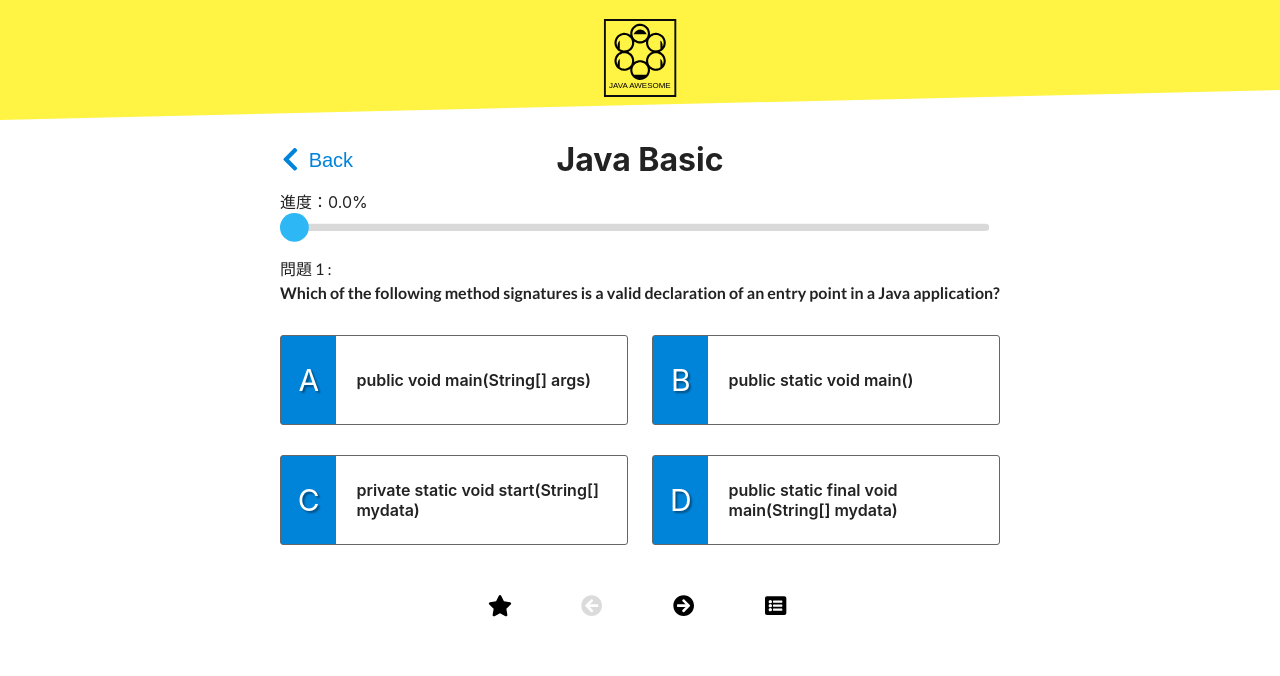
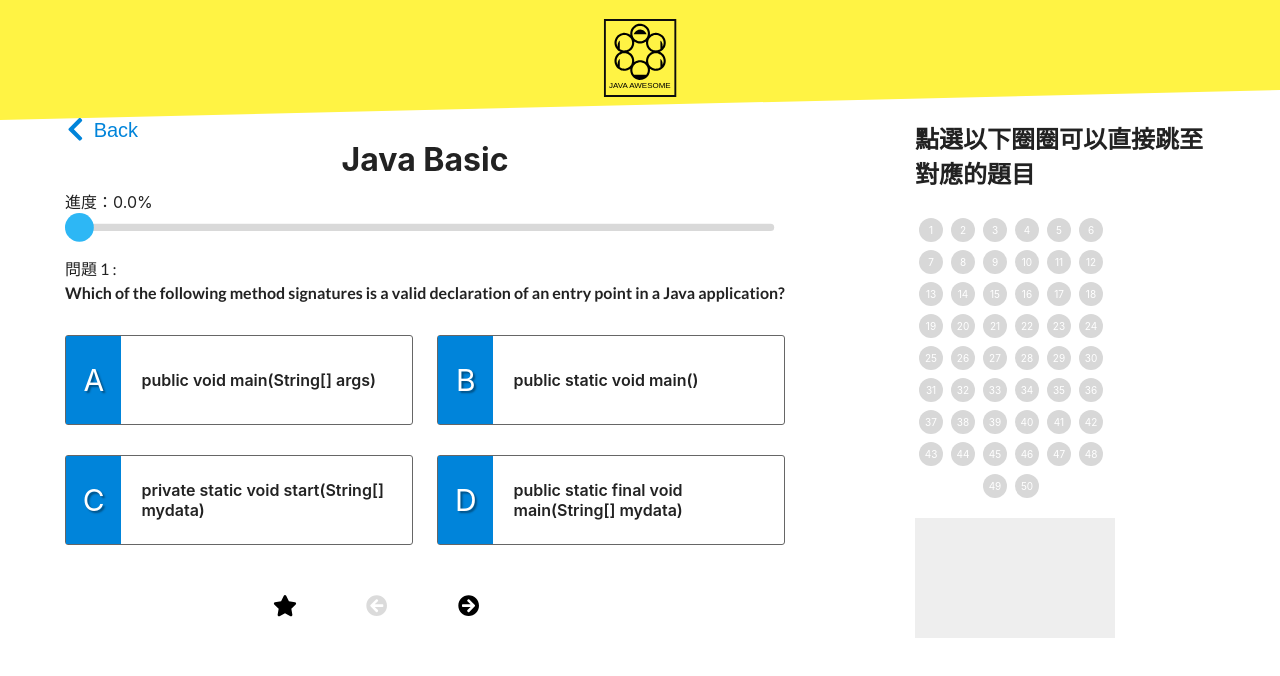
Before and after one commit to jamieku1130/Project-a, a React (Create React App) app: page /main/1 in a window 1280 px wide. Shown: the top 676 px of the page. Built offline with nearby package versions, Linux system fonts and the light colour scheme.

Commit message:
fixed ball list

```diff
--- a/src/App.css
+++ b/src/App.css
@@ -201,6 +201,10 @@ pre {
     /* color: orange; */
 }
 
+.ball-list-container {
+    display: none;
+}
+
 .list-container ul {
     list-style-type: none;
     padding: 0;
@@ -273,6 +277,8 @@ pre {
 .wrong {
     background-color: rgb(206, 63, 37);
 }
+
+
 
 /*  Landing page */
 
@@ -689,7 +695,7 @@ pre {
     }
 
     .main-section .return-icon {
-        top: 0px;
+        top: -20px;
     }
 
     .image-container {
@@ -779,13 +785,25 @@ pre {
 
     /* main page */
 
+    .desktop {
+        width: 100%;
+        display: flex;
+    }
+
+    .ball-list-container {
+        max-width: 300px;
+        margin: 0 auto;
+        display: block;
+    }
+
     .App-main-container {
         margin: 20px auto;
         width: 720px;
+        flex-shrink: 60%;
     }
 
     .main-section .return-icon {
-        top: 0px;
+        top: -30px;
     }
 
     .image-container {
@@ -811,6 +829,10 @@ pre {
 
     .progress-control {
         margin: 0 auto 30px auto;
+    }
+
+    .list-button button {
+        display: none;
     }
 
     .list-container button {
--- /dev/null
+++ b/src/ProjectA/Components/BallList/Ball/connect.js
@@ -0,0 +1,11 @@
+import { connect } from "react-redux";
+import { jumpToQuiz } from "../../../data/appState";
+
+const mapDispatchToProps = {
+  jumpToQuiz
+};
+
+export default connect(
+  null,
+  mapDispatchToProps
+);
--- /dev/null
+++ b/src/ProjectA/Components/BallList/Ball/index.js
@@ -0,0 +1,37 @@
+import React from "react";
+import connect from "./connect";
+import styled from "styled-components";
+
+const BallStyle = styled.div`
+  display: flex;
+  justify-content: center;
+  align-items: center;
+  width: 24px;
+  height: 24px;
+  margin-right: 8px;
+  margin-top: 8px;
+  border-radius: 50%;
+  color: white;
+  font-size: 10px;
+`;
+
+const Ball = ({ children, answerStatus, jumpToQuiz, handleMouseOver }) => {
+  const bgColor = answerStatus.isMarked
+    ? "#F5A623"
+    : answerStatus.scored
+    ? "#4a90e2"
+    : answerStatus.isAnswered
+    ? "#d0021b"
+    : "#d8d8d8";
+  return (
+    <BallStyle
+      style={{ backgroundColor: `${bgColor}` }}
+      onClick={() => jumpToQuiz(children)}
+      onMouseOver={() => handleMouseOver(children)}
+    >
+      {children + 1}
+    </BallStyle>
+  );
+};
+
+export default connect(Ball);
--- /dev/null
+++ b/src/ProjectA/Components/BallList/connect.js
@@ -0,0 +1,11 @@
+import { connect } from "react-redux";
+
+const mapStateToProps = state => ({
+  //   quizs: state.app.quizs,
+  quizs: state.app.quizs,
+  answerStatus: state.app.answerStatus,
+  index: state.app.index,
+  filter: state.visibilityFilter
+});
+
+export default connect(mapStateToProps);
--- /dev/null
+++ b/src/ProjectA/Components/BallList/index.js
@@ -0,0 +1,63 @@
+import React from "react";
+import connect from "./connect";
+import styled from "styled-components";
+import Ball from "./Ball";
+import { truncateWords } from "../Helper";
+
+const BallContainer = styled.div`
+  max-width: 260px;
+  display: flex;
+  flex-flow: row wrap;
+  justify-content: center;
+  align-items: center;
+  flex-shrink: 280px;
+  margin: 0 auto;
+  margin-top: 20px;
+  margin-right: 100px;
+  margin-bottom: 20px;
+`;
+
+const TextBox = styled.div`
+  max-width: 200px;
+  height: 120px;
+  background-color: #eee;
+  font-size: 14px;
+  font-family: "Lato", sans-serif;
+  font-weight: 700;
+  padding: 6px 10px;
+  color: teal;
+`;
+
+class App extends React.Component {
+  state = {
+    text: ""
+  };
+
+  handleMouseOver = id => {
+    this.setState({
+      text: this.props.quizs[id].title
+    });
+  };
+
+  render() {
+    const { quizs, answerStatus } = this.props;
+    return (
+      <div>
+        <BallContainer>
+          {quizs.map(quiz => (
+            <Ball
+              answerStatus={answerStatus[quiz.id]}
+              key={quiz.id}
+              handleMouseOver={this.handleMouseOver}
+            >
+              {quiz.id}
+            </Ball>
+          ))}
+        </BallContainer>
+        <TextBox>{truncateWords(this.state.text, 20, "...")}</TextBox>
+      </div>
+    );
+  }
+}
+
+export default connect(App);
--- a/src/ProjectA/Components/Helper/index.js
+++ b/src/ProjectA/Components/Helper/index.js
@@ -7,3 +7,14 @@ export const format = time => {
   hours = hours.toString().length === 1 ? "0" + hours : hours;
   return hours + " : " + minutes + " : " + seconds;
 };
+
+export const truncateWords = (sentence, amount, tail) => {
+  const words = sentence.split(" ");
+
+  if (amount >= words.length) {
+    return sentence;
+  }
+
+  const truncated = words.slice(0, amount);
+  return `${truncated.join(" ")}${tail}`;
+};
--- a/src/ProjectA/Components/List/index.js
+++ b/src/ProjectA/Components/List/index.js
@@ -4,17 +4,7 @@ import connect from "./connect";
 import ListItem from "../ListItem";
 import Header from "../Header";
 import LinkControl from "../LinkControl";
-
-const truncateWords = (sentence, amount, tail) => {
-  const words = sentence.split(" ");
-
-  if (amount >= words.length) {
-    return sentence;
-  }
-
-  const truncated = words.slice(0, amount);
-  return `${truncated.join(" ")}${tail}`;
-};
+import { truncateWords } from "../Helper";
 
 const FlyOutMenu = styled.div`
   width: 100vw;
--- a/src/ProjectA/Components/Main/index.js
+++ b/src/ProjectA/Components/Main/index.js
@@ -15,6 +15,7 @@ import AnswerCard from "../AnswerCard";
 import List from "../List";
 import Header from "../Header";
 import Back from "../Back";
+import BallList from "../BallList";
 import "../../../App.css";
 import helpFunction from "../../quizsData/helperFunction";
 
@@ -82,11 +83,14 @@ class Main extends Component {
         />
         <Header />
 
+        <div className="desktop">
           <div className="App-main-container">
             <div className="main-section">
               <Back className="return-icon" />
               <h1 style={{ textAlign: "center" }}>{this.state.title}</h1>
-            <p style={{ marginTop: "10px" }}>進度：{percentage.toFixed(1)}%</p>
+              <p style={{ marginTop: "10px" }}>
+                進度：{percentage.toFixed(1)}%
+              </p>
               <Line strokeWidth="4" percent={percentage} />
               <QuestionCard
                 title={qObj.title}
@@ -114,7 +118,9 @@ class Main extends Component {
                   <button
                     onClick={() => this.markButtonHandler(qObj.id)}
                     style={
-                    answerStatus[qObj.id].isMarked ? { color: "orange" } : null
+                      answerStatus[qObj.id].isMarked
+                        ? { color: "orange" }
+                        : null
                     }
                   >
                     <FontAwesomeIcon icon={faStar} size="lg" />
@@ -136,7 +142,7 @@ class Main extends Component {
                     <FontAwesomeIcon icon={faArrowCircleRight} size="lg" />
                   </button>
                 </div>
-              <div>
+                <div className="list-button">
                   <button onClick={this.indexButtonHanlder}>
                     <FontAwesomeIcon icon={faListAlt} size="lg" />
                   </button>
@@ -147,6 +153,11 @@ class Main extends Component {
               ) : null}
             </div>
           </div>
+          <div className="ball-list-container">
+            <h2>點選以下圈圈可以直接跳至對應的題目</h2>
+            <BallList />
+          </div>
+        </div>
       </div>
     ) : null;
   }
--- a/src/ProjectA/ReviewExam/index.js
+++ b/src/ProjectA/ReviewExam/index.js
@@ -21,7 +21,6 @@ class ReviewExam extends React.Component {
   render() {
     const { quizs, answerStatus, total } = this.props;
     const { count } = this.state;
-    console.log(quizs, answerStatus, total);
     return (
       <div className="App">
         <Header />
```
Lines whose indentation alone changed are shown as unchanged.
